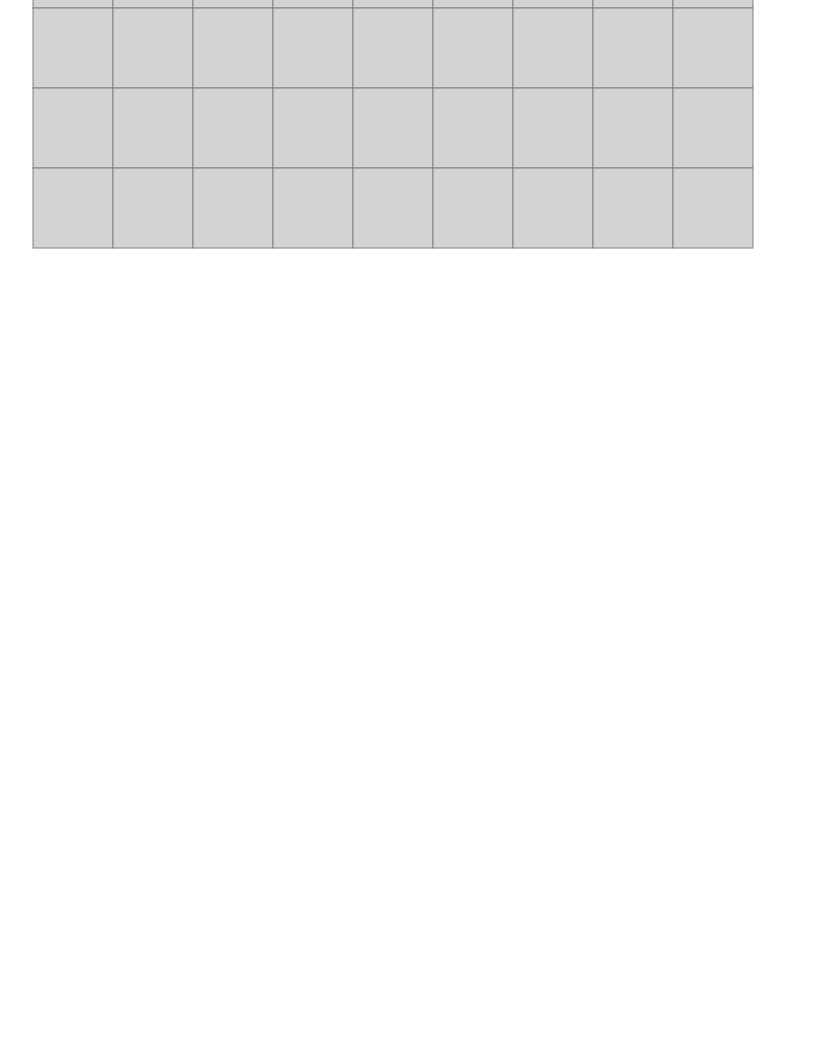
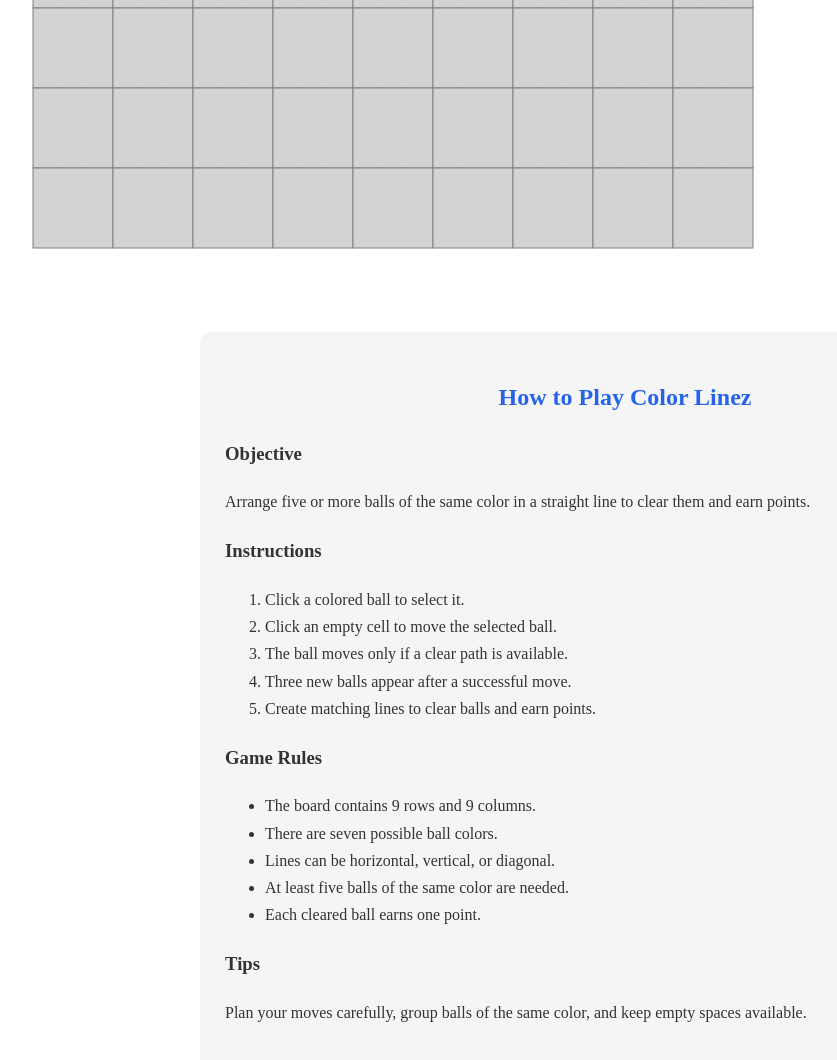
Before and after one commit to jing-viz/color-linez, a plain HTML site: page index.html in a window 1280 px wide. Shown: the part 520-1580 px from the top of the page, without its empty margins (15-852 px from the left). Before the commit the page ends 820 px from the top, so only its background shows below. Drawn offline with nearby package versions, Linux system fonts and the light colour scheme.

Commit message:
Add game instructions and rules section to index.html

```diff
--- a/index.html
+++ b/index.html
@@ -11,5 +11,61 @@
 	</head>
 	<body>
 		<script src="app.js"></script>
+
+<section id="game-instructions">
+  <h2>How to Play Color Linez</h2>
+
+  <h3>Objective</h3>
+  <p>
+    Arrange five or more balls of the same color in a
+    straight line to clear them and earn points.
+  </p>
+
+  <h3>Instructions</h3>
+  <ol>
+    <li>Click a colored ball to select it.</li>
+    <li>Click an empty cell to move the selected ball.</li>
+    <li>The ball moves only if a clear path is available.</li>
+    <li>Three new balls appear after a successful move.</li>
+    <li>Create matching lines to clear balls and earn points.</li>
+  </ol>
+
+  <h3>Game Rules</h3>
+  <ul>
+    <li>The board contains 9 rows and 9 columns.</li>
+    <li>There are seven possible ball colors.</li>
+    <li>Lines can be horizontal, vertical, or diagonal.</li>
+    <li>At least five balls of the same color are needed.</li>
+    <li>Each cleared ball earns one point.</li>
+  </ul>
+
+  <h3>Tips</h3>
+  <p>
+    Plan your moves carefully, group balls of the same
+    color, and keep empty spaces available.
+  </p>
+</section>
+
+<style>
+  #game-instructions {
+    max-width: 800px;
+    margin: 40px auto;
+    padding: 25px;
+    line-height: 1.7;
+    background: #f5f5f5;
+    border-radius: 10px;
+    color: #333;
+  }
+
+  #game-instructions h2 {
+    text-align: center;
+    color: #2563eb;
+  }
+
+  #game-instructions h3 {
+    margin-top: 20px;
+  }
+</style>
+
 	</body>
 </html>
```
